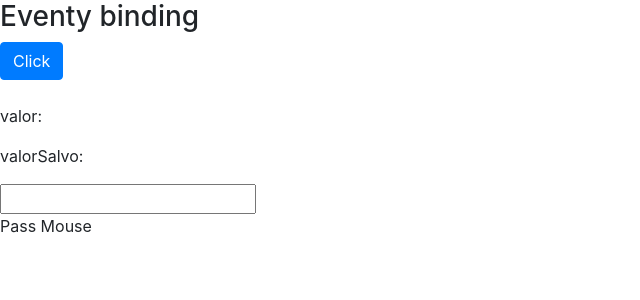
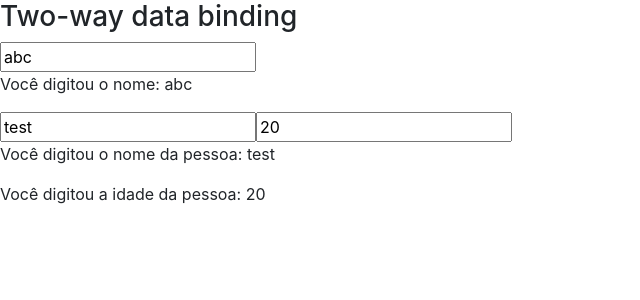
Before and after one commit to LucasTeotonio7/angular-cli, an Angular app in the folder data-binding/: page / in a window 1280 px wide. Shown: the top 300 px of the page, without its empty margins (0-640 px from the left). Built offline with nearby package versions, Linux system fonts and the light colour scheme.

Commit message:
A12-Two-way data binding

```diff
--- a/data-binding/src/app/app.module.ts
+++ b/data-binding/src/app/app.module.ts
@@ -1,9 +1,11 @@
 import { NgModule } from '@angular/core';
 import { BrowserModule } from '@angular/platform-browser';
+import { FormsModule } from '@angular/forms';
 
 import { AppRoutingModule } from './app-routing.module';
 import { AppComponent } from './app.component';
 import { DataBindingComponent } from './data-binding/data-binding.component';
+import { MyFormModule } from './my-form/my-form.module';
 
 @NgModule({
   declarations: [
@@ -12,7 +14,9 @@ import { DataBindingComponent } from './data-binding/data-binding.component';
   ],
   imports: [
     BrowserModule,
-    AppRoutingModule
+    AppRoutingModule,
+    FormsModule,
+    MyFormModule
   ],
   providers: [],
   bootstrap: [AppComponent]
--- a/data-binding/src/app/data-binding/data-binding.component.html
+++ b/data-binding/src/app/data-binding/data-binding.component.html
@@ -54,7 +54,7 @@
 
     </article> -->
 
-    <article>
+    <!-- <article>
         <h3>Eventy binding</h3>
         <div>
             <button class="btn btn-primary" (click)="buttonClick()">Click</button>
@@ -75,6 +75,9 @@
         [class.highlight]="isMouseOver">
             Pass Mouse
         </span>
-    </article>
+    </article> -->
+
+
+<app-my-form></app-my-form>
 
 </section>
--- /dev/null
+++ b/data-binding/src/app/my-form/my-form.component.html
@@ -0,0 +1,19 @@
+<article>
+    <h3>Two-way data binding</h3>
+    <div>
+
+        <input type="text" [(ngModel)]="nome" name="nome">
+
+        <p>Você digitou o nome: {{ nome }}</p>
+    </div>
+
+    <div>
+
+        <input type="text" [(ngModel)]="pessoa.nome">
+        <input type="text" [(ngModel)]="pessoa.idade">
+
+        <p>Você digitou o nome da pessoa: {{ pessoa.nome }}</p>
+        <p>Você digitou a idade da pessoa: {{ pessoa.idade }}</p>
+    </div>
+
+</article>
--- /dev/null
+++ b/data-binding/src/app/my-form/my-form.component.ts
@@ -0,0 +1,22 @@
+import { Component, OnInit } from '@angular/core';
+
+@Component({
+  selector: 'app-my-form',
+  templateUrl: './my-form.component.html',
+  styleUrls: ['./my-form.component.css']
+})
+export class MyFormComponent implements OnInit {
+
+  nome: string = 'abc'
+
+  pessoa: any ={
+    nome: 'test',
+    idade: 20
+  }
+
+  constructor() { }
+
+  ngOnInit(): void {
+  }
+
+}
```
Also changed, not shown: data-binding/src/app/my-form/my-form.module.ts (added, +18 -0 lines), data-binding/src/app/my-form/my-form.component.css (added), 1 other file (tests, documents, lock files or other folders).
